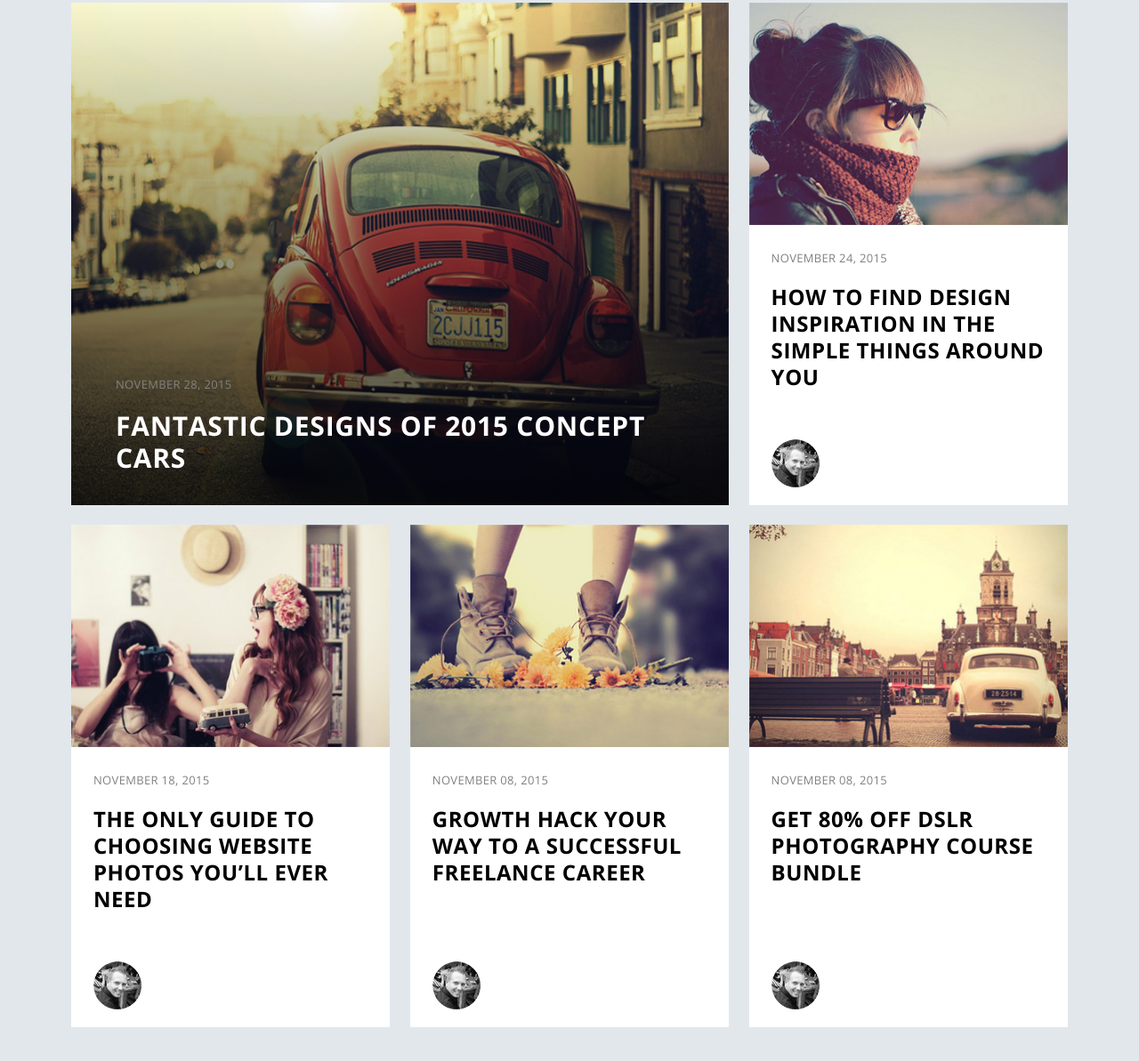
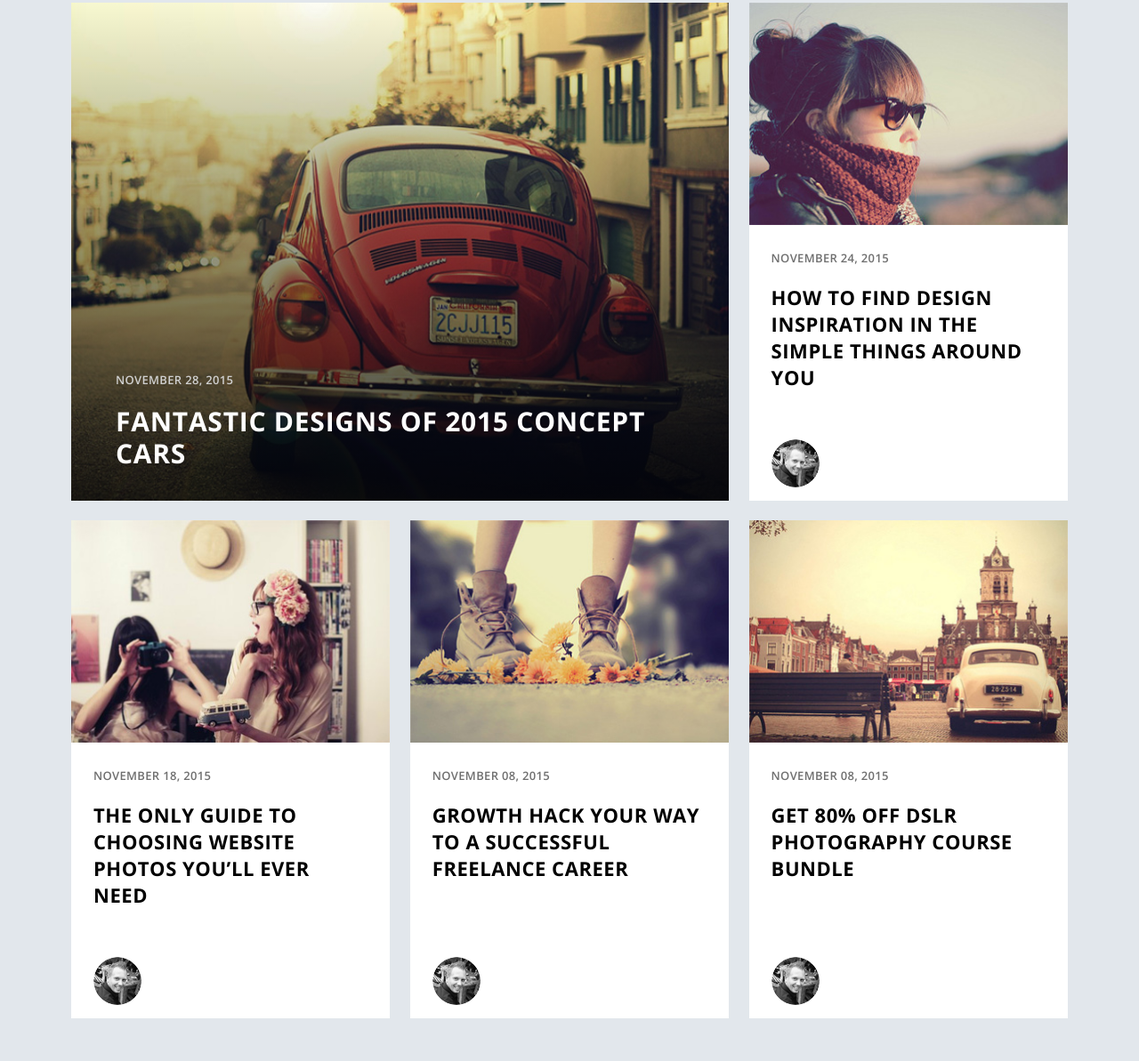
Before and after one commit to IlyaBielov/FlexBox, a plain HTML site: page index.html in a window 1280 px wide. Shown: the part 87-1280 px from the top of the page at 89% size. Drawn offline with nearby package versions, Linux system fonts and the light colour scheme.

Commit message:
fix: invalid CSS, accessible markup, phone spacing, README
- Invalid rules: font-weight: 16px / 22px / 600px were meant as font-size / weight; fixed
- The featured photo no longer stretches: object-fit: cover
- Posts are <article>s with <time>; a page h1; descriptive alt texts instead of "image1"
- Titles written in normal case (uppercase stays a CSS style), so screen readers read words
- Side padding on phones and tablets: cards no longer touch the screen edges
- Font loaded with <link> and display=swap instead of a blocking @import
- Visible keyboard focus; the gradient overlay no longer blocks clicks
- README: fix the broken heading, explain the flex layout, add screenshots

```diff
--- a/css/style.css
+++ b/css/style.css
@@ -1,22 +1,43 @@
-@import url('https://fonts.googleapis.com/css?family=Open+Sans:400,600,700&subset=cyrillic');
-
-* {
+*,
+*::before,
+*::after {
+  box-sizing: border-box;
   margin: 0;
   padding: 0;
 }
 
 body {
-  font-family: 'Open Sans', sans-serif;
-  font-weight: 16px;
-  background-color: #E2E7EC;
+  background-color: #e2e7ec;
+  font-family: 'Open Sans', Arial, sans-serif;
+  font-size: 16px;
+}
+
+img {
+  display: block;
+  max-width: 100%;
+}
+
+:focus-visible {
+  outline: 3px solid #1a73e8;
+  outline-offset: 2px;
+}
+
+.visually-hidden {
+  position: absolute;
+  width: 1px;
+  height: 1px;
+  overflow: hidden;
+  clip: rect(0 0 0 0);
+  white-space: nowrap;
 }
 
 .container {
-  max-width: 1120px;
-  min-width: 320px;
+  max-width: 1150px;
   margin: 90px auto;
+  padding: 0 15px;
 }
 
+/* Grid of posts */
 .posts {
   display: flex;
   flex-wrap: wrap;
@@ -24,103 +45,113 @@ body {
 }
 
 .posts__element {
+  position: relative;
   display: flex;
   flex-direction: column;
-  background-color: #fff;
   flex-basis: 32%;
   margin-bottom: 22px;
-  position: relative;
+  background-color: #fff;
 }
 
-
-.posts__element>img {
-  display: block;
+.posts__element > img {
   width: 100%;
+  height: auto;
 }
 
 .posts__info {
-  padding: 15px 25px;
   display: flex;
   flex-direction: column;
-  justify-content: space-between;
   flex-grow: 1;
+  padding: 15px 25px;
+}
+
+.posts__date {
+  margin: 7px 0;
+  color: #6f6f6f;
+  font-size: 13px;
+  font-weight: 600;
+  line-height: 30px;
+  letter-spacing: 0.325px;
+  text-transform: uppercase;
 }
 
 .posts__info h2 {
-  margin-bottom: auto;
-  margin-top: 7px;
-  font-weight: 22px;
+  margin: 7px 0 auto;
+  font-size: 22px;
   line-height: 30px;
 }
 
 .posts__info h2 a {
   color: #000;
   font-weight: 700;
+  letter-spacing: 0.55px;
   text-decoration: none;
   text-transform: uppercase;
-  letter-spacing: 0.55px;
 }
 
-.posts__info h2 a:hover {
-   text-decoration: underline;
-}
-
-.posts__date {
-  font-size: 13px;
-  line-height: 30px;
-  letter-spacing: 0.325px;
-  color: #818181;
-  text-transform: uppercase;
-  font-weight: 600px;
-  margin: 7px 0;
+.posts__info h2 a:hover,
+.posts__info h2 a:focus-visible {
+  text-decoration: underline;
 }
 
 .posts__author {
+  align-self: flex-start;
   margin-top: 55px;
 }
 
+.posts__author img {
+  border-radius: 50%;
+}
+
+/* The big post: text over the photo */
 .posts__element--big {
   flex-basis: 66%;
+}
+
+.posts__element--big > img {
+  flex-grow: 1;
+  height: 100%;
+  object-fit: cover;
+}
+
+.posts__element--big::after {
+  content: "";
+  position: absolute;
+  inset: 0;
+  background-image: linear-gradient(to top, rgba(0, 0, 0, 0.8), rgba(0, 0, 0, 0));
+  pointer-events: none;
 }
 
 .posts__element--big .posts__info {
   position: absolute;
   bottom: 35px;
   left: 50px;
+  z-index: 1;
   padding: 0 25px 0 0;
-  z-index: 1;
+}
+
+.posts__element--big .posts__date {
+  color: #d0d0d0;
+}
+
+.posts__element--big .posts__info h2 {
+  font-size: 30px;
+  line-height: 36px;
 }
 
 .posts__element--big .posts__info a {
-  font-size: 30px;
-  line-height: 36px;
+  color: #fff;
   letter-spacing: 0.75px;
-  color: #fff;
 }
 
-.posts__element--big img {
-  flex-grow: 1;
-}
+/* Tablet */
+@media (max-width: 980px) {
+  .container {
+    margin: 40px auto;
+  }
 
-.posts__element--big::after {
-  content: "";
-  width: 100%;
-  height: 100%;
-  position: absolute;
-  left: 0;
-  top: 0;
-  background-image: linear-gradient(to top, rgba(0,0,0, 0.8), rgba(0, 0, 0, 0));
-}
-
-
-@media screen and (max-width: 980px) {
   .posts__date {
     font-size: 12px;
-  }
-
-  .posts__info h2 a {
-    font-size: 16px;
-    line-height: 24px;
   }
 
   .posts__info h2 {
@@ -129,42 +160,59 @@ body {
   }
 
   .posts__info {
-    padding: 10px 15px 15px 15px;
+    padding: 10px 15px 15px;
   }
 
-  .posts__element--big .posts__info a {
+  .posts__element--big .posts__info h2 {
     font-size: 20px;
     line-height: 26px;
   }
 }
 
-@media screen and (max-width: 768px) {
+/* Two columns: the big post becomes a normal card */
+@media (max-width: 768px) {
   .posts__element {
     flex-basis: 49%;
   }
 
-  .posts__element--big img {
+  .posts__element--big > img {
     flex-grow: 0;
+    height: auto;
+  }
+
+  .posts__element--big::after {
+    display: none;
   }
 
   .posts__element--big .posts__info {
     position: static;
-    left: auto;
-    bottom: auto;
-    padding: 10px 15px 15px 15px;
+    padding: 10px 15px 15px;
+  }
+
+  .posts__element--big .posts__date {
+    color: #6f6f6f;
+  }
+
+  .posts__element--big .posts__info h2 {
+    font-size: 16px;
+    line-height: 24px;
   }
 
   .posts__element--big .posts__info a {
-    font-size: 16px;
-    line-height: 24px;
     color: #000;
   }
-  .posts__element--big::after {
-    display: none;
+
+  .posts__author {
+    margin-top: 25px;
   }
 }
 
-@media screen and (max-width: 480px) {
+/* Phone: one column */
+@media (max-width: 480px) {
+  .container {
+    margin: 15px auto;
+  }
+
   .posts__element {
     flex-basis: 100%;
   }
--- a/index.html
+++ b/index.html
@@ -1,63 +1,61 @@
 <!DOCTYPE html>
 <html lang="en">
+
 <head>
-	<meta charset="UTF-8" />
-	<meta name="viewport" content="width=device-width, initial-scale=1.0" />
-	<meta http-equiv="X-UA-Compatible" content="ie=edge" />
-	<link rel="stylesheet" href="css/style.css" />
-	<title>FlexBox</title>
+  <meta charset="UTF-8">
+  <meta name="viewport" content="width=device-width, initial-scale=1.0">
+  <title>FlexBox — Blog Post Grid</title>
+  <link rel="preconnect" href="https://fonts.googleapis.com">
+  <link rel="preconnect" href="https://fonts.gstatic.com" crossorigin>
+  <link rel="stylesheet" href="https://fonts.googleapis.com/css2?family=Open+Sans:wght@400;600;700&amp;display=swap">
+  <link rel="stylesheet" href="css/style.css">
 </head>
+
 <body>
-	<div class="container">
+  <main class="container">
+    <h1 class="visually-hidden">Latest posts</h1>
     <div class="posts">
-			<div class="posts__element posts__element--big">
-				<img src="img/image1.jpg" alt="image1" />
+      <article class="posts__element posts__element--big">
+        <img src="img/image1.jpg" alt="Red vintage Volkswagen Beetle on a sunny street" width="740" height="516">
         <div class="posts__info">
-					<p class="posts__date">NOVEMBER 28, 2015</p>
-					<h2><a href="#">FANTASTIC DESIGNS OF 2015 CONCEPT CARS</a></h2>
+          <time class="posts__date" datetime="2015-11-28">November 28, 2015</time>
+          <h2><a href="#">Fantastic Designs of 2015 Concept Cars</a></h2>
         </div>
+      </article>
+      <article class="posts__element">
+        <img src="img/image2.jpg" alt="Woman in sunglasses and a knitted scarf" width="360" height="251">
+        <div class="posts__info">
+          <time class="posts__date" datetime="2015-11-24">November 24, 2015</time>
+          <h2><a href="#">How to Find Design Inspiration in the Simple Things Around You</a></h2>
+          <a class="posts__author" href="#"><img src="img/author.png" alt="Author profile" width="54" height="54"></a>
         </div>
-			<div class="posts__element">
-				<img src="img/image2.jpg" alt="image1" />
+      </article>
+      <article class="posts__element">
+        <img src="img/image3.jpg" alt="Two women taking photos with a vintage camera" width="360" height="251">
         <div class="posts__info">
-					<p class="posts__date">NOVEMBER 24, 2015</p>
-					<h2><a href="#">HOW TO FIND DESIGN INSPIRATION IN THE SIMPLE THINGS AROUND YOU</a></h2>
-					<div class="posts__author">
-						<a href="#"> <img src="img/author.png" alt="author" /> </a>
+          <time class="posts__date" datetime="2015-11-18">November 18, 2015</time>
+          <h2><a href="#">The Only Guide to Choosing Website Photos You’ll Ever Need</a></h2>
+          <a class="posts__author" href="#"><img src="img/author.png" alt="Author profile" width="54" height="54"></a>
         </div>
+      </article>
+      <article class="posts__element">
+        <img src="img/image4.jpg" alt="Hiking boots standing in orange flowers" width="360" height="251">
+        <div class="posts__info">
+          <time class="posts__date" datetime="2015-11-08">November 08, 2015</time>
+          <h2><a href="#">Growth Hack Your Way to a Successful Freelance Career</a></h2>
+          <a class="posts__author" href="#"><img src="img/author.png" alt="Author profile" width="54" height="54"></a>
         </div>
+      </article>
+      <article class="posts__element">
+        <img src="img/image5.jpg" alt="Vintage car parked on an old town square" width="360" height="251">
+        <div class="posts__info">
+          <time class="posts__date" datetime="2015-11-08">November 08, 2015</time>
+          <h2><a href="#">Get 80% Off DSLR Photography Course Bundle</a></h2>
+          <a class="posts__author" href="#"><img src="img/author.png" alt="Author profile" width="54" height="54"></a>
         </div>
-			<div class="posts__element">
-				<img src="img/image3.jpg" alt="image1" />
-				<div class="posts__info">
-					<p class="posts__date">NOVEMBER 18, 2015</p>
-					<h2><a href="#">THE ONLY GUIDE TO CHOOSING WEBSITE PHOTOS YOU’LL EVER NEED</a></h2>
-					<div class="posts__author">
-						<a href="#"> <img src="img/author.png" alt="author" /> </a>
+      </article>
     </div>
-				</div>
-			</div>
-			<div class="posts__element">
-				<img src="img/image4.jpg" alt="image1" />
-				<div class="posts__info">
-					<p class="posts__date">NOVEMBER 08, 2015</p>
-					<h2><a href="#">GROWTH HACK YOUR WAY TO A SUCCESSFUL FREELANCE CAREER</a></h2>
-					<div class="posts__author">
-						<a href="#"> <img src="img/author.png" alt="author" /> </a>
-					</div>
-				</div>
-			</div>
-			<div class="posts__element">
-				<img src="img/image5.jpg" alt="image1" />
-				<div class="posts__info">
-					<p class="posts__date">NOVEMBER 08, 2015</p>
-					<h2><a href="#">GET 80% OFF DSLR PHOTOGRAPHY COURSE BUNDLE</a></h2>
-					<div class="posts__author">
-						<a href="#"> <img src="img/author.png" alt="author" /> </a>
-					</div>
-				</div>
-			</div>
-		</div>
-	</div>
+  </main>
 </body>
+
 </html>
```
Also changed, not shown: docs/screenshots/desktop.jpg (added), docs/screenshots/mobile.jpg (added), 1 other file. Lines whose indentation alone changed are shown as unchanged.
